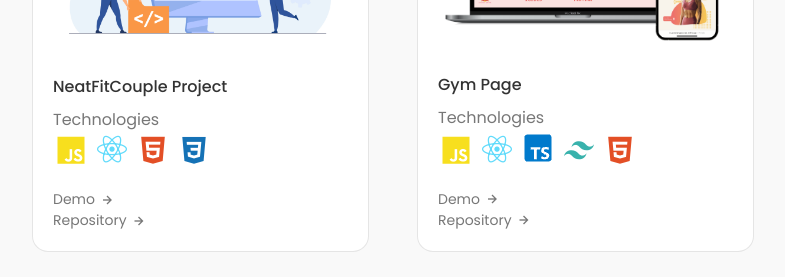
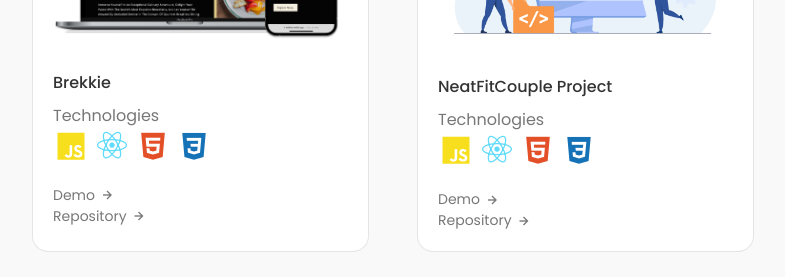
Before and after one commit to admartinbarcelo/portfolio-admartinbarcelo, a React (Vite) app: page / in a window 1280 px wide. Shown: the part 1184-1461 px from the top of the page, without its empty margins (247-1032 px from the left). Built offline with nearby package versions, Linux system fonts and the light colour scheme.

Commit message:
adding brekkie to projects

```diff
--- a/src/components/Portfolio/Data.jsx
+++ b/src/components/Portfolio/Data.jsx
@@ -1,3 +1,4 @@
+import Work8 from "../../assets/brekkie.png";
 import Work7 from "../../assets/Under-Construction.jpg";
 import Work6 from "../../assets/tic_tac_toe.png";
 import Work5 from "../../assets/Mockup-gym.png";
@@ -10,6 +11,20 @@ import TypeScript from "../../assets/typescript-logo-36.png";
 export const projectsData = [
   {
     id: 1,
+    image: Work8,
+    title: "Brekkie",
+    category: "Frontend",
+    demoLink: "https://brekkie.netlify.app/",
+    repoLink: "https://github.com/admartinbarcelo/Rest-Practice-BEM-CSS",
+    technologies: [
+      <i className="bx bxl-javascript"></i>,
+      <i className="bx bxl-react"></i>,
+      <i className="bx bxl-html5"></i>,
+      <i className="bx bxl-css3"></i>,
+    ],
+  },
+  {
+    id: 2,
     image: Work7,
     title: "NeatFitCouple Project",
     category: "Frontend",
@@ -25,7 +40,7 @@ export const projectsData = [
 
 
   {
-    id: 2,
+    id: 3,
     image: Work5,
     title: "Gym Page",
     category: "Frontend",
@@ -40,7 +55,7 @@ export const projectsData = [
     ],
   },
   {
-    id: 3,
+    id: 4,
     image: Work4,
     title: "My Portfolio",
     category: "Frontend",
@@ -54,7 +69,7 @@ export const projectsData = [
     ],
   },
   {
-    id: 4,
+    id: 5,
     image: Work1,
     title: "Hands Up",
     category: "Full Stack",
@@ -71,7 +86,7 @@ export const projectsData = [
     ],
   },
   {
-    id: 5,
+    id: 6,
     image: Work6,
     title: "Tic Tac Toe",
     category: "Frontend",
@@ -85,7 +100,7 @@ export const projectsData = [
     ],
   },
   {
-    id: 6,
+    id: 7,
     image: Work2,
     title: "Clippy",
     category: "Backend",
@@ -101,7 +116,7 @@ export const projectsData = [
     ],
   },
   {
-    id: 7,
+    id: 8,
     image: Work3,
     title: "DB Jump",
     category: "Frontend",
```
Also changed, not shown: src/assets/brekkie.png (added).
